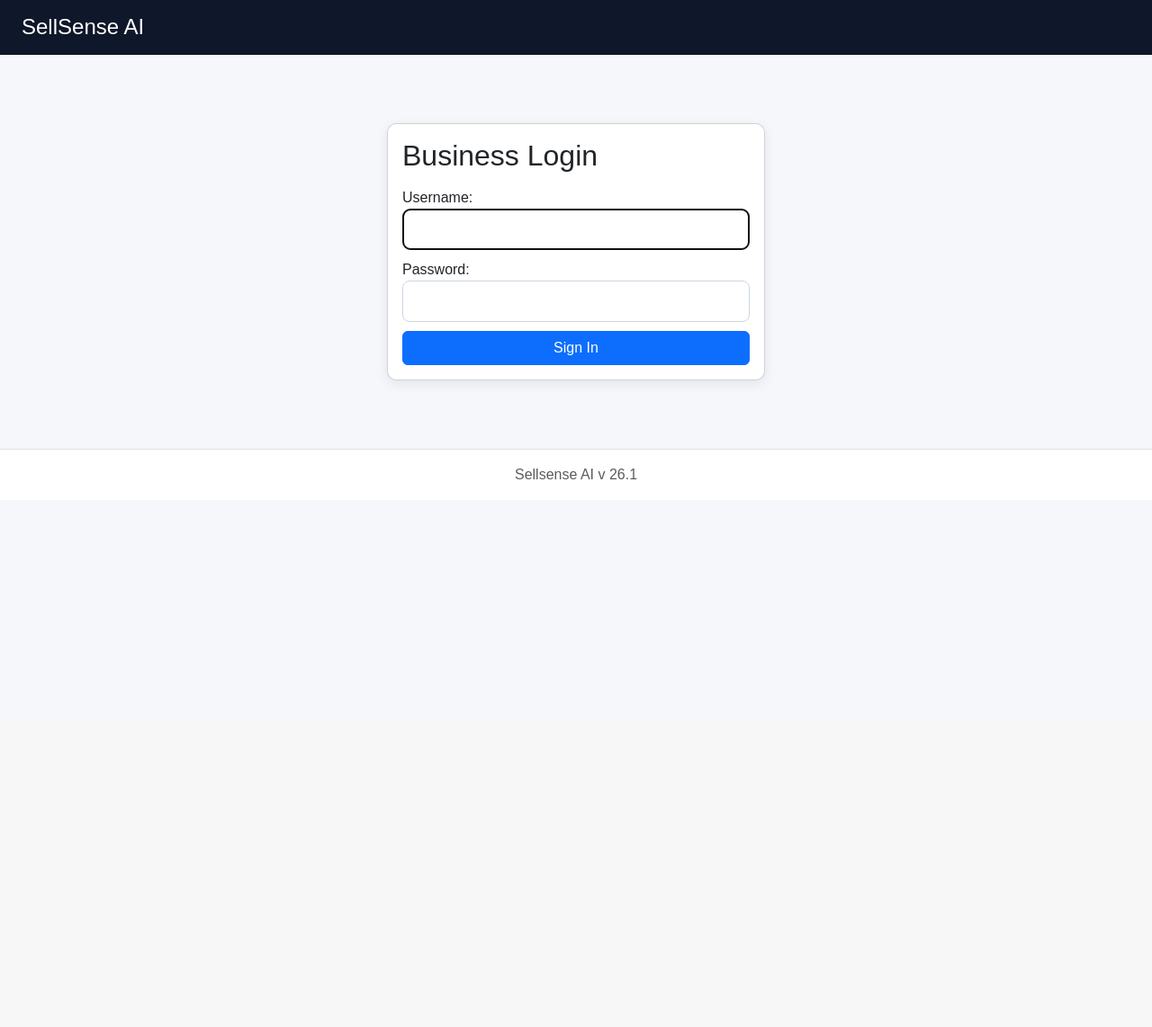
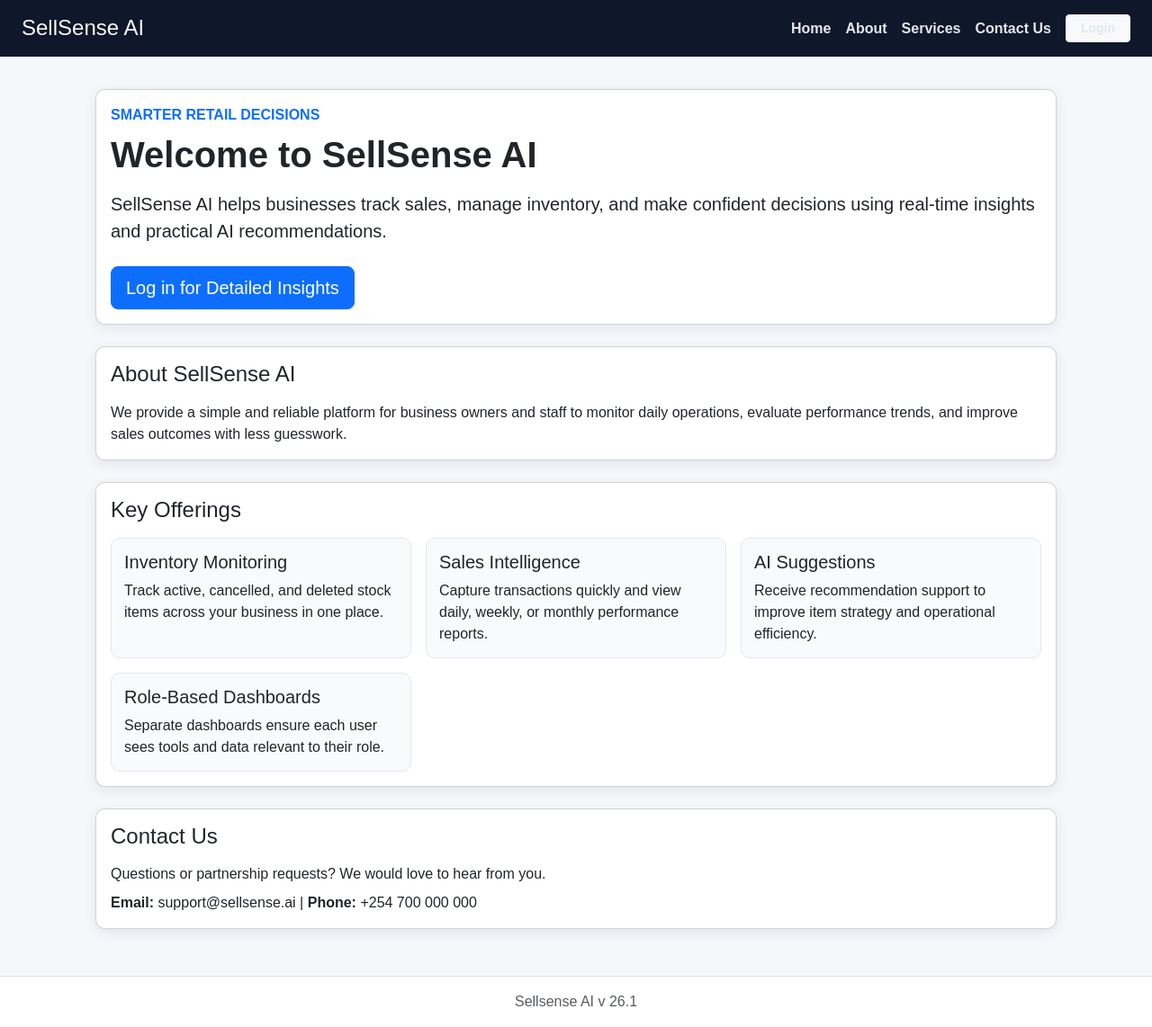
Before and after one commit to 123kfchem/SELLSENSE-AI, a Django app: page / in a window 1280 px wide. Shown: the whole page at 90% size. Before the commit the page ends 533 px from the top, so only its background shows below. Run offline with Django 5.2, Linux system fonts and the light colour scheme.

Commit message:
added homepage

```diff
--- a/core/urls.py
+++ b/core/urls.py
@@ -5,12 +5,14 @@ from .views import (
     business_logout,
     employee_dashboard,
     employer_dashboard,
+    home,
     reports_view,
     role_select,
 )
 
 urlpatterns = [
-    path("", BusinessLoginView.as_view(), name="login"),
+    path("", home, name="home"),
+    path("login/", BusinessLoginView.as_view(), name="login"),
     path("register-business/", business_register, name="business-register"),
     path("logout/", business_logout, name="logout"),
     path("role-select/", role_select, name="role-select"),
--- a/core/views.py
+++ b/core/views.py
@@ -6,6 +6,7 @@ from django.contrib.auth.views import LoginView
 from django.db.models.signals import post_save
 from django.dispatch import receiver
 from django.shortcuts import get_object_or_404, redirect, render
+from django.urls import reverse
 from django.contrib.auth.models import User
 
 from .forms import (
@@ -24,6 +25,18 @@ REGISTRATION_MANAGER_USERNAME = "erickmonyancha"
 
 class BusinessLoginView(LoginView):
     template_name = "login.html"
+
+    def get_success_url(self):
+        profile, _ = UserProfile.objects.get_or_create(user=self.request.user)
+        if profile.role == UserProfile.ROLE_EMPLOYER and profile.is_business_active:
+            return reverse("employer-dashboard")
+        if profile.role == UserProfile.ROLE_EMPLOYEE and profile.is_business_active:
+            return reverse("employee-dashboard")
+        return reverse("role-select")
+
+
+def home(request):
+    return render(request, "home.html")
 
 
 def business_logout(request):
--- a/static/css/style.css
+++ b/static/css/style.css
@@ -23,6 +23,26 @@ body {
     color: #e2e8f0;
     margin-left: 12px;
     text-decoration: none;
+}
+
+.topbar .brand {
+    margin-left: 0;
+}
+
+.nav-links a {
+    margin-left: 0;
+    font-weight: 600;
+}
+
+.home-hero {
+    padding: 28px;
+}
+
+.offering {
+    background: #f8fafc;
+    border: 1px solid #e2e8f0;
+    border-radius: 10px;
+    padding: 14px;
 }
 
 .container {
--- a/templates/base.html
+++ b/templates/base.html
@@ -9,24 +9,22 @@
 </head>
 <body>
     <header class="topbar navbar navbar-expand-lg">
-        <h1 class="h4 mb-0">SellSense AI</h1>
-        {% if user.is_authenticated %}
-            <nav class="d-flex align-items-center gap-3">
-                <span class="text-light">
-                    Role:
-                    {% if user.profile.role %}
-                        {{ user.profile.get_role_display }}
-                    {% else %}
-                        Not selected
-                    {% endif %}
-                </span>
-                <a class="btn btn-outline-light btn-sm" href="{% url 'role-select' %}">Role</a>
+        <a class="brand h4 mb-0 text-decoration-none text-light" href="{% url 'home' %}">SellSense AI</a>
+        <nav class="nav-links d-flex align-items-center gap-2 gap-lg-3">
+            <a href="{% url 'home' %}">Home</a>
+            <a href="{% url 'home' %}#about">About</a>
+            <a href="{% url 'home' %}#services">Services</a>
+            <a href="{% url 'home' %}#contact">Contact Us</a>
+            {% if user.is_authenticated %}
+                <a href="{% url 'role-select' %}">Dashboard</a>
                 {% if user.username == "erickmonyancha" %}
-                    <a class="btn btn-outline-light btn-sm" href="{% url 'business-register' %}">Register Business</a>
+                    <a href="{% url 'business-register' %}">Register Business</a>
                 {% endif %}
-                <a class="btn btn-light btn-sm" href="{% url 'logout' %}">Logout</a>
-            </nav>
-        {% endif %}
+                <a class="btn btn-light btn-sm px-3" href="{% url 'logout' %}">Logout</a>
+            {% else %}
+                <a class="btn btn-light btn-sm px-3" href="{% url 'login' %}">Login</a>
+            {% endif %}
+        </nav>
     </header>
 
 
--- /dev/null
+++ b/templates/home.html
@@ -0,0 +1,53 @@
+{% extends "base.html" %}
+{% block content %}
+<section class="home-hero card mb-4">
+    <p class="text-uppercase text-primary fw-semibold mb-2">Smarter Retail Decisions</p>
+    <h1 class="display-6 fw-bold mb-3">Welcome to SellSense AI</h1>
+    <p class="lead mb-4">
+        SellSense AI helps businesses track sales, manage inventory, and make confident decisions
+        using real-time insights and practical AI recommendations.
+    </p>
+    <div class="d-flex flex-wrap gap-2">
+        <a class="btn btn-primary btn-lg" href="{% url 'login' %}">Log in for Detailed Insights</a>
+        {% if user.is_authenticated %}
+            <a class="btn btn-outline-primary btn-lg" href="{% url 'role-select' %}">Go to Your Dashboard</a>
+        {% endif %}
+    </div>
+</section>
+
+<section id="about" class="card mb-4">
+    <h2 class="h4 mb-3">About SellSense AI</h2>
+    <p class="mb-0">
+        We provide a simple and reliable platform for business owners and staff to monitor daily operations,
+        evaluate performance trends, and improve sales outcomes with less guesswork.
+    </p>
+</section>
+
+<section id="services" class="card mb-4">
+    <h2 class="h4 mb-3">Key Offerings</h2>
+    <div class="grid two-col">
+        <article class="offering">
+            <h3 class="h5">Inventory Monitoring</h3>
+            <p class="mb-0">Track active, cancelled, and deleted stock items across your business in one place.</p>
+        </article>
+        <article class="offering">
+            <h3 class="h5">Sales Intelligence</h3>
+            <p class="mb-0">Capture transactions quickly and view daily, weekly, or monthly performance reports.</p>
+        </article>
+        <article class="offering">
+            <h3 class="h5">AI Suggestions</h3>
+            <p class="mb-0">Receive recommendation support to improve item strategy and operational efficiency.</p>
+        </article>
+        <article class="offering">
+            <h3 class="h5">Role-Based Dashboards</h3>
+            <p class="mb-0">Separate dashboards ensure each user sees tools and data relevant to their role.</p>
+        </article>
+    </div>
+</section>
+
+<section id="contact" class="card">
+    <h2 class="h4 mb-3">Contact Us</h2>
+    <p class="mb-2">Questions or partnership requests? We would love to hear from you.</p>
+    <p class="mb-0"><strong>Email:</strong> support@sellsense.ai | <strong>Phone:</strong> +254 700 000 000</p>
+</section>
+{% endblock %}
```
